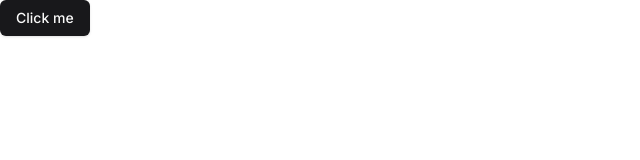
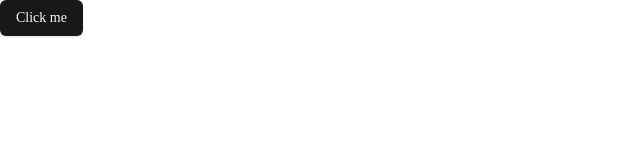
Before and after one commit to R1shabh-Gupta/Chronos, a Next.js app in the folder frontend/: page / in a window 1280 px wide. Shown: the top 160 px of the page, without its empty margins (0-640 px from the left). Built offline with nearby package versions, Linux system fonts and the light colour scheme.

Commit message:
chore: update Tailwind config for styling

```diff
--- a/frontend/tailwind.config.ts
+++ b/frontend/tailwind.config.ts
@@ -2,7 +2,7 @@ import type { Config } from "tailwindcss";
 const { fontFamily } = require("tailwindcss/defaultTheme");
 
 const config = {
-  darkMode: ["class"],
+  darkMode: "selector",
   content: [
     "./pages/**/*.{ts,tsx}",
     "./components/**/*.{ts,tsx}",
@@ -19,8 +19,17 @@ const config = {
       },
     },
     extend: {
+      fontSize: {
+        "2xs": ".6875rem",
+      },
       fontFamily: {
-        sans: ["var(--font-sans)", ...fontFamily.sans],
+        sans: "var(--font-inter)",
+        display: "var(--font-mona-sans)",
+      },
+      opacity: {
+        2.5: "0.025",
+        7.5: "0.075",
+        15: "0.15",
       },
       colors: {
         border: "hsl(var(--border))",
```
